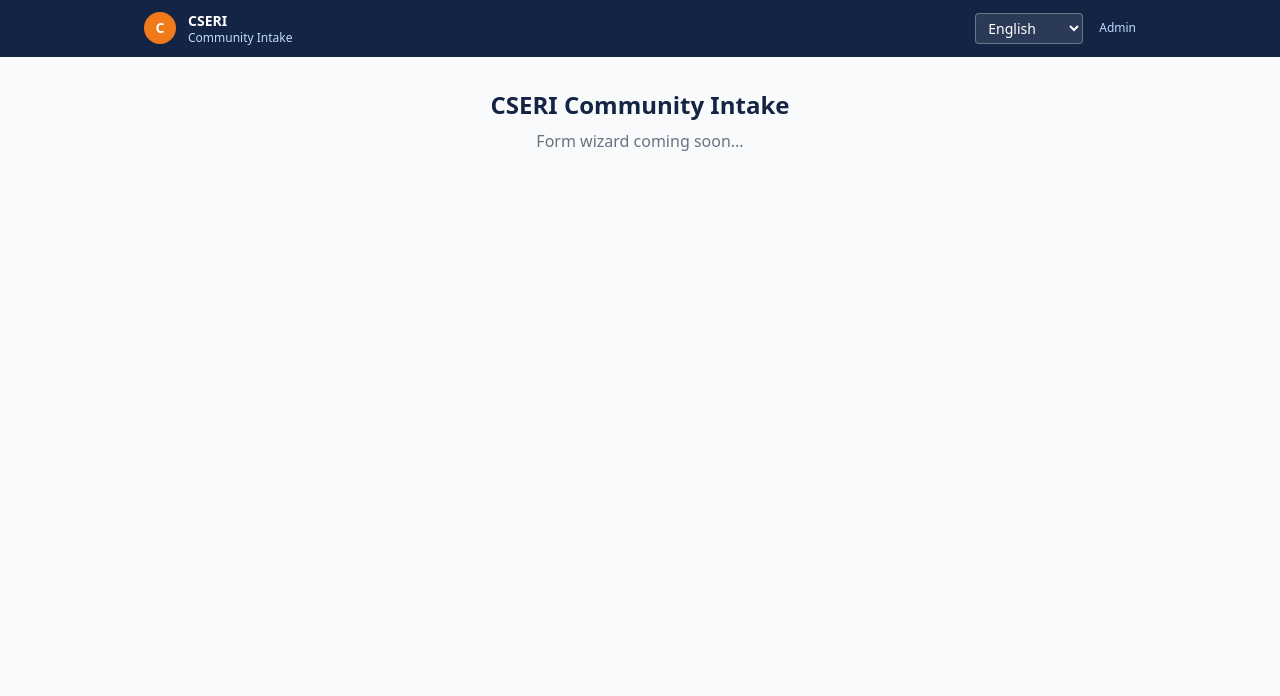
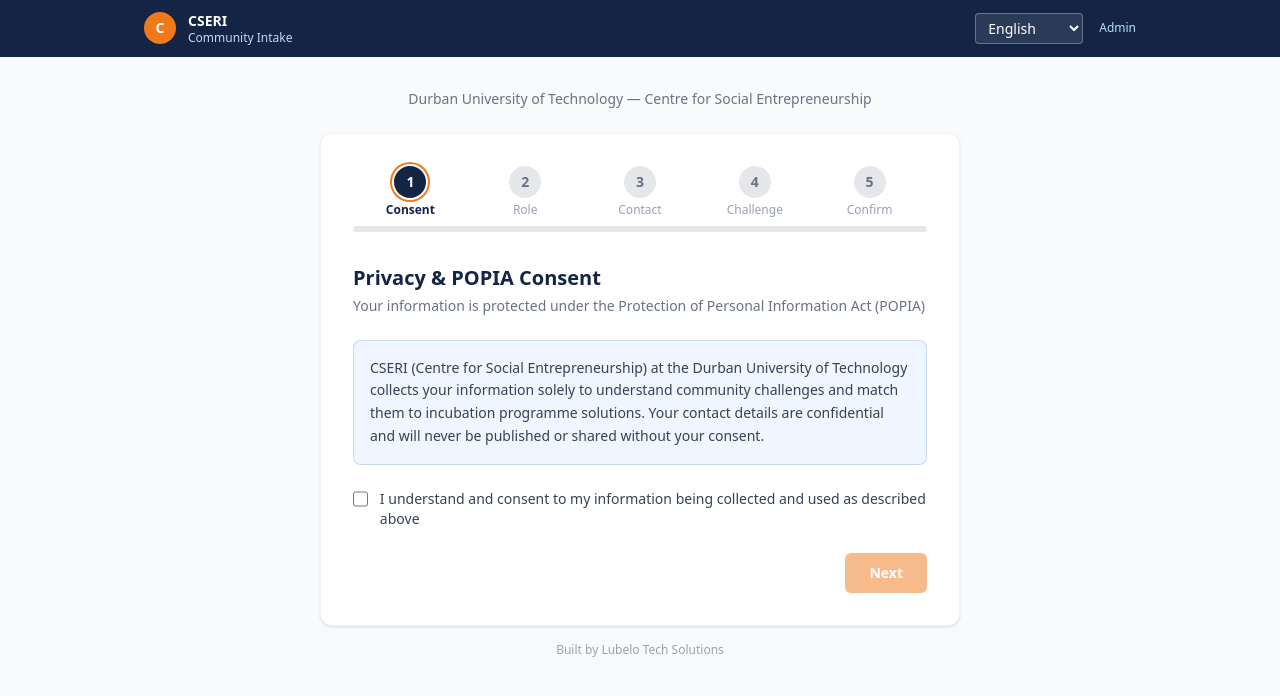
Before and after one commit to Lubelo20/CseriINTAKE, a Next.js app: page /en in a window 1280 px wide. Shown: the top 696 px of the page. Built offline with nearby package versions, Linux system fonts and the light colour scheme.

Commit message:
feat: add FormWizard, ProgressBar, Step 1 POPIA consent, and stub steps 2-5
Co-Authored-By: Claude Sonnet 4.6 <noreply@anthropic.com>

```diff
--- a/app/[locale]/page.tsx
+++ b/app/[locale]/page.tsx
@@ -1,8 +1,20 @@
+import { FormProvider } from '@/lib/form-context'
+import { FormWizard } from '@/components/form/FormWizard'
+
 export default function IntakePage() {
   return (
-    <div className="max-w-2xl mx-auto px-4 py-8 text-center">
-      <h1 className="text-2xl font-bold text-cseri-navy">CSERI Community Intake</h1>
-      <p className="text-gray-500 mt-2">Form wizard coming soon...</p>
-    </div>
+    <FormProvider>
+      <div className="max-w-2xl mx-auto px-4 py-8">
+        <div className="mb-6 text-center">
+          <p className="text-sm text-gray-500">
+            Durban University of Technology — Centre for Social Entrepreneurship
+          </p>
+        </div>
+        <FormWizard />
+        <p className="text-center text-xs text-gray-400 mt-4">
+          Built by Lubelo Tech Solutions
+        </p>
+      </div>
+    </FormProvider>
   )
 }
--- /dev/null
+++ b/components/form/FormWizard.tsx
@@ -0,0 +1,25 @@
+'use client'
+
+import { useFormContext } from '@/lib/form-context'
+import { ProgressBar } from './ProgressBar'
+import { Step1Consent } from './Step1Consent'
+import { Step2Role } from './Step2Role'
+import { Step3Contact } from './Step3Contact'
+import { Step4Challenge } from './Step4Challenge'
+import { Step5Confirm } from './Step5Confirm'
+
+const STEPS = [Step1Consent, Step2Role, Step3Contact, Step4Challenge, Step5Confirm]
+
+export function FormWizard() {
+  const { currentStep } = useFormContext()
+  const StepComponent = STEPS[currentStep - 1]
+
+  return (
+    <div className="bg-white rounded-xl shadow-sm border border-gray-100 p-6 sm:p-8">
+      <div className="mb-8">
+        <ProgressBar currentStep={currentStep} />
+      </div>
+      <StepComponent />
+    </div>
+  )
+}
--- /dev/null
+++ b/components/form/ProgressBar.tsx
@@ -0,0 +1,48 @@
+import { useTranslations } from 'next-intl'
+import { cn } from '@/lib/utils'
+
+interface ProgressBarProps {
+  currentStep: number
+  totalSteps?: number
+}
+
+export function ProgressBar({ currentStep, totalSteps = 5 }: ProgressBarProps) {
+  const t = useTranslations('steps')
+  const stepKeys = ['1', '2', '3', '4', '5'] as const
+
+  return (
+    <div className="w-full">
+      <div className="flex items-center justify-between mb-2">
+        {stepKeys.map((key, idx) => {
+          const step = idx + 1
+          const isComplete = step < currentStep
+          const isCurrent = step === currentStep
+          return (
+            <div key={key} className="flex flex-col items-center flex-1">
+              <div className={cn(
+                'w-8 h-8 rounded-full flex items-center justify-center text-sm font-bold mb-1 transition-colors',
+                isComplete && 'bg-cseri-orange text-white',
+                isCurrent && 'bg-cseri-navy text-white ring-2 ring-cseri-orange ring-offset-2',
+                !isComplete && !isCurrent && 'bg-gray-200 text-gray-500',
+              )}>
+                {isComplete ? '✓' : step}
+              </div>
+              <span className={cn(
+                'text-xs text-center hidden sm:block',
+                isCurrent ? 'text-cseri-navy font-semibold' : 'text-gray-400',
+              )}>
+                {t(key)}
+              </span>
+            </div>
+          )
+        })}
+      </div>
+      <div className="w-full bg-gray-200 rounded-full h-1.5">
+        <div
+          className="bg-cseri-orange h-1.5 rounded-full transition-all duration-300"
+          style={{ width: `${((currentStep - 1) / (totalSteps - 1)) * 100}%` }}
+        />
+      </div>
+    </div>
+  )
+}
--- /dev/null
+++ b/components/form/Step1Consent.tsx
@@ -0,0 +1,44 @@
+'use client'
+
+import { useState } from 'react'
+import { useTranslations } from 'next-intl'
+import { useFormContext } from '@/lib/form-context'
+import { Button } from '@/components/ui/Button'
+
+export function Step1Consent() {
+  const t = useTranslations('step1')
+  const tc = useTranslations('common')
+  const { nextStep, setConsent } = useFormContext()
+  const [checked, setChecked] = useState(false)
+
+  function handleCheck(e: React.ChangeEvent<HTMLInputElement>) {
+    setChecked(e.target.checked)
+    setConsent(e.target.checked)
+  }
+
+  return (
+    <div className="space-y-6">
+      <div>
+        <h2 className="text-xl font-bold text-cseri-navy">{t('title')}</h2>
+        <p className="text-sm text-gray-500 mt-1">{t('subtitle')}</p>
+      </div>
+      <div className="bg-blue-50 border border-cseri-blue/20 rounded-lg p-4 text-sm text-gray-700 leading-relaxed">
+        {t('body')}
+      </div>
+      <label className="flex items-start gap-3 cursor-pointer">
+        <input
+          type="checkbox"
+          checked={checked}
+          onChange={handleCheck}
+          className="mt-0.5 w-4 h-4 accent-cseri-orange"
+        />
+        <span className="text-sm text-gray-700">{t('checkboxLabel')}</span>
+      </label>
+      <div className="flex justify-end">
+        <Button onClick={nextStep} disabled={!checked}>
+          {tc('next')}
+        </Button>
+      </div>
+    </div>
+  )
+}
--- /dev/null
+++ b/components/form/Step2Role.tsx
@@ -0,0 +1,4 @@
+'use client'
+export function Step2Role() {
+  return <div>Step 2: Role (coming soon)</div>
+}
--- /dev/null
+++ b/components/form/Step3Contact.tsx
@@ -0,0 +1,4 @@
+'use client'
+export function Step3Contact() {
+  return <div>Step 3: Contact (coming soon)</div>
+}
--- /dev/null
+++ b/components/form/Step4Challenge.tsx
@@ -0,0 +1,4 @@
+'use client'
+export function Step4Challenge() {
+  return <div>Step 4: Challenge (coming soon)</div>
+}
--- /dev/null
+++ b/components/form/Step5Confirm.tsx
@@ -0,0 +1,4 @@
+'use client'
+export function Step5Confirm() {
+  return <div>Step 5: Confirmation (coming soon)</div>
+}
--- a/jest.config.ts
+++ b/jest.config.ts
@@ -11,4 +11,16 @@ const config: Config = {
   },
 }
 
-export default createJestConfig(config)
+// Wrap to override transformIgnorePatterns so ESM-only packages are transpiled
+const makeConfig = createJestConfig(config)
+
+export default async () => {
+  const jestConfig = await (makeConfig as () => Promise<Config>)()
+  return {
+    ...jestConfig,
+    transformIgnorePatterns: [
+      '/node_modules/(?!(next-intl|use-intl|intl-messageformat|@formatjs)/).*/',
+      '^.+\\.module\\.(css|sass|scss)$',
+    ],
+  }
+}
--- a/next.config.ts
+++ b/next.config.ts
@@ -2,4 +2,6 @@ import createNextIntlPlugin from 'next-intl/plugin'
 
 const withNextIntl = createNextIntlPlugin('./i18n/request.ts')
 
-export default withNextIntl({})
+export default withNextIntl({
+  transpilePackages: ['next-intl', 'use-intl'],
+})
```
Also changed, not shown: 1 other file (tests, documents, lock files or other folders).
